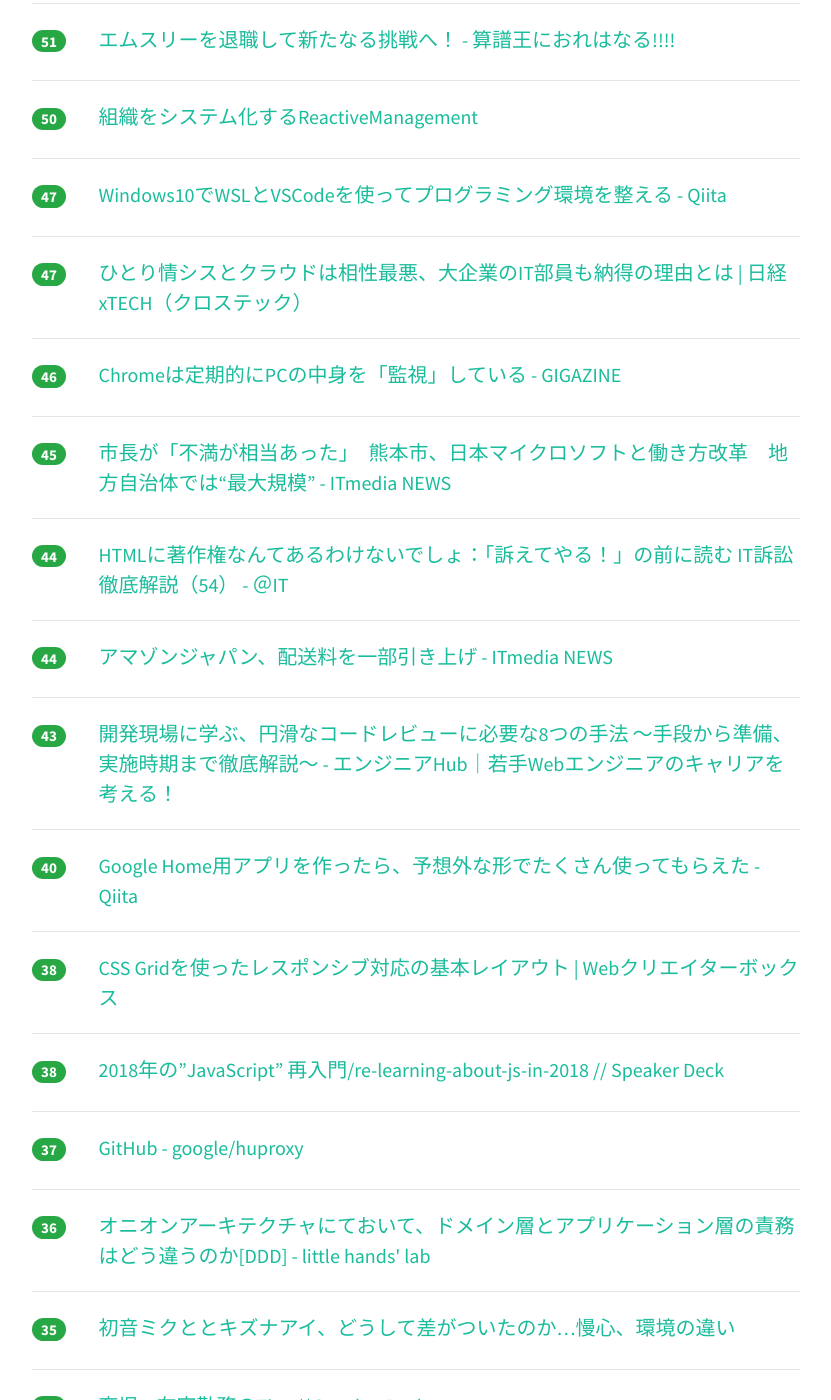
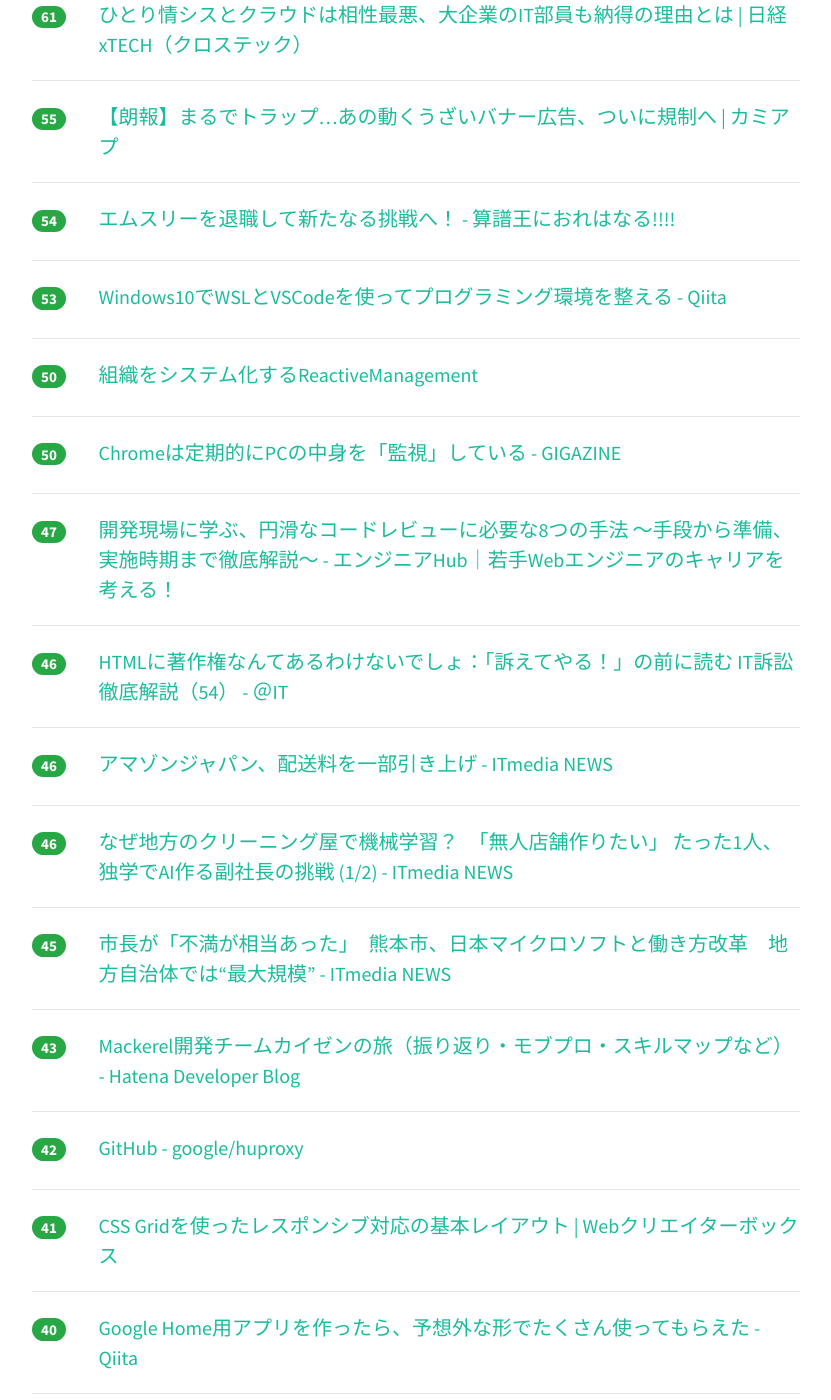
Before and after one commit to yatta47/hatena-matome-site, a Jekyll site: the page built from _posts/2018-04-04-hatena.md, in a window 1280 px wide and 1400 px high, scrolled down 1809 px. Shown: the whole window, without its empty margins (224-1055 px from the left). Built offline with Jekyll 4.4.1, drawn with Linux system fonts in a browser that asks for light colours; nearby versions of some CDN libraries; some of the changed text lies outside the part shown.

Commit message:
Updated 2018-04-04

```diff
--- a/_posts/2018-04-04-hatena.md
+++ b/_posts/2018-04-04-hatena.md
@@ -1,89 +1,104 @@
 ---
 layout: post
 title:  "2018-04-04 はてぶIT"
-date:   2018-04-04 21:02:18
+date:   2018-04-04 22:02:59
 tags: [it-hotentry]
 ---
-54 件のデータあり
+56 件のデータあり
 
 <hr><div class="row">
-<div class="col-1"><span class="badge badge-pill badge-success h2">480</span></div>
+<div class="col-1"><span class="badge badge-pill badge-success h2">548</span></div>
 <div class="col-11"><a href='http://kawango.hatenablog.com/entry/2018/04/04/143826' target='_blank'>情報公開で国が滅ぶ理由 - 続・はてなポイント３万を使い切るまで死なない日記</a></div>
 </div>
 <hr>
 <div class="row">
-<div class="col-1"><span class="badge badge-pill badge-success h2">337</span></div>
+<div class="col-1"><span class="badge badge-pill badge-success h2">361</span></div>
 <div class="col-11"><a href='http://www.mhlw.go.jp/stf/seisakunitsuite/bunya/koyou_roudou/roudouzenpan/roudouhou/index.html' target='_blank'>知って役立つ労働法～働くときに必要な基礎知識 ｜厚生労働省</a></div>
 </div>
 <hr>
 <div class="row">
-<div class="col-1"><span class="badge badge-pill badge-success h2">219</span></div>
+<div class="col-1"><span class="badge badge-pill badge-success h2">234</span></div>
 <div class="col-11"><a href='https://coliss.com/articles/build-websites/operation/work/how-to-work-display-contents.html' target='_blank'>[CSS]「display: contents;」がすごい便利！ラッパーを使った実装が大きく変わるこれからのテクニック | コリス</a></div>
 </div>
 <hr>
 <div class="row">
-<div class="col-1"><span class="badge badge-pill badge-success h2">218</span></div>
+<div class="col-1"><span class="badge badge-pill badge-success h2">231</span></div>
 <div class="col-11"><a href='https://anond.hatelabo.jp/20180404075752' target='_blank'>変な名前のツールって消えたね</a></div>
 </div>
 <hr>
 <div class="row">
-<div class="col-1"><span class="badge badge-pill badge-success h2">200</span></div>
+<div class="col-1"><span class="badge badge-pill badge-success h2">213</span></div>
 <div class="col-11"><a href='http://tech.nikkeibp.co.jp/atcl/nxt/column/18/00240/040300001/' target='_blank'>性同一性障害の私に居場所を与えてくれたWeb業界 | 日経 xTECH（クロステック）</a></div>
 </div>
 <hr>
 <div class="row">
-<div class="col-1"><span class="badge badge-pill badge-success h2">130</span></div>
+<div class="col-1"><span class="badge badge-pill badge-success h2">146</span></div>
 <div class="col-11"><a href='http://blog.kyash.co/entry/2018/04/04/130823' target='_blank'>Kyashが本名以外にユーザー名を登録できるようになるまでの話 - Kyash Blog</a></div>
 </div>
 <hr>
 <div class="row">
-<div class="col-1"><span class="badge badge-pill badge-success h2">117</span></div>
+<div class="col-1"><span class="badge badge-pill badge-success h2">120</span></div>
 <div class="col-11"><a href='http://dackdive.hateblo.jp/entry/oclif-getting-started' target='_blank'>Node.js製CLIフレームワークoclifを試す - dackdive's blog</a></div>
 </div>
 <hr>
 <div class="row">
-<div class="col-1"><span class="badge badge-pill badge-success h2">77</span></div>
+<div class="col-1"><span class="badge badge-pill badge-success h2">96</span></div>
+<div class="col-11"><a href='https://hakobe932.hatenablog.com/entry/2018/04/04/120000' target='_blank'>gRPCを学んでいる - はこべにっき ♨</a></div>
+</div>
+<hr>
+<div class="row">
+<div class="col-1"><span class="badge badge-pill badge-success h2">79</span></div>
 <div class="col-11"><a href='http://www.publickey1.jp/blog/18/it_1_it2_aws3.html' target='_blank'>高収入なIT資格はどれ？ 1位 公認ITガバナンス、2位 AWSソリューションアーキテクト、3位 プロジェクトマネジメントプロフェッショナル。米グローバルナレッジ調べ － Publickey</a></div>
 </div>
 <hr>
 <div class="row">
-<div class="col-1"><span class="badge badge-pill badge-success h2">71</span></div>
+<div class="col-1"><span class="badge badge-pill badge-success h2">73</span></div>
 <div class="col-11"><a href='http://techlife.cookpad.com/entry/2018/04/04/080000' target='_blank'>Ruby の lazy loading の仕組みを利用して未使用の gem を探す - クックパッド開発者ブログ</a></div>
 </div>
 <hr>
 <div class="row">
-<div class="col-1"><span class="badge badge-pill badge-success h2">69</span></div>
-<div class="col-11"><a href='https://hakobe932.hatenablog.com/entry/2018/04/04/120000' target='_blank'>gRPCを学んでいる - はこべにっき ♨</a></div>
+<div class="col-1"><span class="badge badge-pill badge-success h2">72</span></div>
+<div class="col-11"><a href='https://speakerdeck.com/pastak/re-learning-about-js-in-2018' target='_blank'>2018年の”JavaScript” 再入門/re-learning-about-js-in-2018 // Speaker Deck</a></div>
 </div>
 <hr>
 <div class="row">
-<div class="col-1"><span class="badge badge-pill badge-success h2">68</span></div>
+<div class="col-1"><span class="badge badge-pill badge-success h2">70</span></div>
 <div class="col-11"><a href='https://webtan.impress.co.jp/e/2018/04/04/28482' target='_blank'>あらゆる画面サイズに対応できるレスポンシブデザインの現在とは？ | Webデザイン、これからどうなるの？（全10回） | Web担当者Forum</a></div>
 </div>
 <hr>
 <div class="row">
-<div class="col-1"><span class="badge badge-pill badge-success h2">65</span></div>
+<div class="col-1"><span class="badge badge-pill badge-success h2">66</span></div>
 <div class="col-11"><a href='http://blog.shibayu36.org/entry/2018/04/03/193000' target='_blank'>PostgreSQLでauto_explainを使ってどのクエリが遅いか把握する - $shibayu36->blog;</a></div>
 </div>
 <hr>
 <div class="row">
-<div class="col-1"><span class="badge badge-pill badge-success h2">63</span></div>
+<div class="col-1"><span class="badge badge-pill badge-success h2">66</span></div>
 <div class="col-11"><a href='http://blog.hatenablog.com/entry/2018/04/04/120000' target='_blank'>ブログを最後まで読んでもらい、さらに回遊してもらうための5つのTIPS【小川卓のブログ分析入門 最終回】 - 週刊はてなブログ</a></div>
 </div>
 <hr>
 <div class="row">
-<div class="col-1"><span class="badge badge-pill badge-success h2">59</span></div>
+<div class="col-1"><span class="badge badge-pill badge-success h2">64</span></div>
 <div class="col-11"><a href='http://tech.nikkeibp.co.jp/atcl/nxt/column/18/00001/00261/' target='_blank'>52億円全額返還の理由、JSTがスパコン開発中止をPEZY関連会社に通知 | 日経 xTECH（クロステック）</a></div>
 </div>
 <hr>
 <div class="row">
-<div class="col-1"><span class="badge badge-pill badge-success h2">52</span></div>
+<div class="col-1"><span class="badge badge-pill badge-success h2">61</span></div>
+<div class="col-11"><a href='http://tech.nikkeibp.co.jp/atcl/nxt/column/18/00138/033000038/' target='_blank'>ひとり情シスとクラウドは相性最悪、大企業のIT部員も納得の理由とは | 日経 xTECH（クロステック）</a></div>
+</div>
+<hr>
+<div class="row">
+<div class="col-1"><span class="badge badge-pill badge-success h2">55</span></div>
 <div class="col-11"><a href='http://www.appps.jp/289706/' target='_blank'>【朗報】まるでトラップ…あの動くうざいバナー広告、ついに規制へ | カミアプ</a></div>
 </div>
 <hr>
 <div class="row">
-<div class="col-1"><span class="badge badge-pill badge-success h2">51</span></div>
+<div class="col-1"><span class="badge badge-pill badge-success h2">54</span></div>
 <div class="col-11"><a href='https://taro.hatenablog.jp/entry/2018/04/04/101909' target='_blank'>エムスリーを退職して新たなる挑戦へ！ - 算譜王におれはなる!!!!</a></div>
+</div>
+<hr>
+<div class="row">
+<div class="col-1"><span class="badge badge-pill badge-success h2">53</span></div>
+<div class="col-11"><a href='https://qiita.com/yokanyukari/items/37421f497b7ffaa75502' target='_blank'>Windows10でWSLとVSCodeを使ってプログラミング環境を整える - Qiita</a></div>
 </div>
 <hr>
 <div class="row">
@@ -92,18 +107,28 @@ tags: [it-hotentry]
 </div>
 <hr>
 <div class="row">
-<div class="col-1"><span class="badge badge-pill badge-success h2">47</span></div>
-<div class="col-11"><a href='https://qiita.com/yokanyukari/items/37421f497b7ffaa75502' target='_blank'>Windows10でWSLとVSCodeを使ってプログラミング環境を整える - Qiita</a></div>
+<div class="col-1"><span class="badge badge-pill badge-success h2">50</span></div>
+<div class="col-11"><a href='https://gigazine.net/news/20180404-chrome-scan-your-pc/' target='_blank'>Chromeは定期的にPCの中身を「監視」している - GIGAZINE</a></div>
 </div>
 <hr>
 <div class="row">
 <div class="col-1"><span class="badge badge-pill badge-success h2">47</span></div>
-<div class="col-11"><a href='http://tech.nikkeibp.co.jp/atcl/nxt/column/18/00138/033000038/' target='_blank'>ひとり情シスとクラウドは相性最悪、大企業のIT部員も納得の理由とは | 日経 xTECH（クロステック）</a></div>
+<div class="col-11"><a href='https://employment.en-japan.com/engineerhub/entry/2018/04/03/110000' target='_blank'>開発現場に学ぶ、円滑なコードレビューに必要な8つの手法 〜手段から準備、実施時期まで徹底解説〜 - エンジニアHub｜若手Webエンジニアのキャリアを考える！</a></div>
 </div>
 <hr>
 <div class="row">
 <div class="col-1"><span class="badge badge-pill badge-success h2">46</span></div>
-<div class="col-11"><a href='https://gigazine.net/news/20180404-chrome-scan-your-pc/' target='_blank'>Chromeは定期的にPCの中身を「監視」している - GIGAZINE</a></div>
+<div class="col-11"><a href='http://www.atmarkit.co.jp/ait/articles/1804/04/news009.html' target='_blank'>HTMLに著作権なんてあるわけないでしょ：「訴えてやる！」の前に読む IT訴訟 徹底解説（54） - ＠IT</a></div>
+</div>
+<hr>
+<div class="row">
+<div class="col-1"><span class="badge badge-pill badge-success h2">46</span></div>
+<div class="col-11"><a href='http://www.itmedia.co.jp/news/articles/1804/04/news071.html' target='_blank'>アマゾンジャパン、配送料を一部引き上げ - ITmedia NEWS</a></div>
+</div>
+<hr>
+<div class="row">
+<div class="col-1"><span class="badge badge-pill badge-success h2">46</span></div>
+<div class="col-11"><a href='http://www.itmedia.co.jp/news/articles/1804/04/news118.html' target='_blank'>なぜ地方のクリーニング屋で機械学習？　「無人店舗作りたい」 たった1人、独学でAI作る副社長の挑戦 (1/2) - ITmedia NEWS</a></div>
 </div>
 <hr>
 <div class="row">
@@ -112,18 +137,18 @@ tags: [it-hotentry]
 </div>
 <hr>
 <div class="row">
-<div class="col-1"><span class="badge badge-pill badge-success h2">44</span></div>
-<div class="col-11"><a href='http://www.atmarkit.co.jp/ait/articles/1804/04/news009.html' target='_blank'>HTMLに著作権なんてあるわけないでしょ：「訴えてやる！」の前に読む IT訴訟 徹底解説（54） - ＠IT</a></div>
+<div class="col-1"><span class="badge badge-pill badge-success h2">43</span></div>
+<div class="col-11"><a href='http://developer.hatenastaff.com/entry/2018/04/04/111410' target='_blank'>Mackerel開発チームカイゼンの旅（振り返り・モブプロ・スキルマップなど） - Hatena Developer Blog</a></div>
 </div>
 <hr>
 <div class="row">
-<div class="col-1"><span class="badge badge-pill badge-success h2">44</span></div>
-<div class="col-11"><a href='http://www.itmedia.co.jp/news/articles/1804/04/news071.html' target='_blank'>アマゾンジャパン、配送料を一部引き上げ - ITmedia NEWS</a></div>
+<div class="col-1"><span class="badge badge-pill badge-success h2">42</span></div>
+<div class="col-11"><a href='https://github.com/google/huproxy' target='_blank'>GitHub - google/huproxy</a></div>
 </div>
 <hr>
 <div class="row">
-<div class="col-1"><span class="badge badge-pill badge-success h2">43</span></div>
-<div class="col-11"><a href='https://employment.en-japan.com/engineerhub/entry/2018/04/03/110000' target='_blank'>開発現場に学ぶ、円滑なコードレビューに必要な8つの手法 〜手段から準備、実施時期まで徹底解説〜 - エンジニアHub｜若手Webエンジニアのキャリアを考える！</a></div>
+<div class="col-1"><span class="badge badge-pill badge-success h2">41</span></div>
+<div class="col-11"><a href='https://www.webcreatorbox.com/tech/css-grid-basic-layout' target='_blank'>CSS Gridを使ったレスポンシブ対応の基本レイアウト | Webクリエイターボックス</a></div>
 </div>
 <hr>
 <div class="row">
@@ -132,47 +157,37 @@ tags: [it-hotentry]
 </div>
 <hr>
 <div class="row">
-<div class="col-1"><span class="badge badge-pill badge-success h2">38</span></div>
-<div class="col-11"><a href='https://www.webcreatorbox.com/tech/css-grid-basic-layout' target='_blank'>CSS Gridを使ったレスポンシブ対応の基本レイアウト | Webクリエイターボックス</a></div>
-</div>
-<hr>
-<div class="row">
-<div class="col-1"><span class="badge badge-pill badge-success h2">38</span></div>
-<div class="col-11"><a href='https://speakerdeck.com/pastak/re-learning-about-js-in-2018' target='_blank'>2018年の”JavaScript” 再入門/re-learning-about-js-in-2018 // Speaker Deck</a></div>
+<div class="col-1"><span class="badge badge-pill badge-success h2">40</span></div>
+<div class="col-11"><a href='http://little-hands.hatenablog.com/entry/2018/04/04/layer-obligation' target='_blank'>オニオンアーキテクチャにておいて、ドメイン層とアプリケーション層の責務はどう違うのか[DDD] - little hands' lab</a></div>
 </div>
 <hr>
 <div class="row">
 <div class="col-1"><span class="badge badge-pill badge-success h2">37</span></div>
-<div class="col-11"><a href='https://github.com/google/huproxy' target='_blank'>GitHub - google/huproxy</a></div>
+<div class="col-11"><a href='https://anond.hatelabo.jp/20180306190957' target='_blank'>初音ミクととキズナアイ、どうして差がついたのか…慢心、環境の違い</a></div>
 </div>
 <hr>
 <div class="row">
 <div class="col-1"><span class="badge badge-pill badge-success h2">36</span></div>
-<div class="col-11"><a href='http://little-hands.hatenablog.com/entry/2018/04/04/layer-obligation' target='_blank'>オニオンアーキテクチャにておいて、ドメイン層とアプリケーション層の責務はどう違うのか[DDD] - little hands' lab</a></div>
+<div class="col-11"><a href='https://jp.techcrunch.com/2018/04/04/2018-04-02-atlassians-two-year-cloud-journey/' target='_blank'>Atlassianの2年にわたるクラウドへの旅 ―― AWSへの大幅な移行 | TechCrunch Japan</a></div>
 </div>
 <hr>
 <div class="row">
-<div class="col-1"><span class="badge badge-pill badge-success h2">35</span></div>
-<div class="col-11"><a href='https://anond.hatelabo.jp/20180306190957' target='_blank'>初音ミクととキズナアイ、どうして差がついたのか…慢心、環境の違い</a></div>
-</div>
-<hr>
-<div class="row">
-<div class="col-1"><span class="badge badge-pill badge-success h2">35</span></div>
+<div class="col-1"><span class="badge badge-pill badge-success h2">36</span></div>
 <div class="col-11"><a href='https://speakerdeck.com/tebasakyu/yu-er-x-zai-zhai-qin-wu-falsetips' target='_blank'>育児 × 在宅勤務のTips // Speaker Deck</a></div>
 </div>
 <hr>
 <div class="row">
-<div class="col-1"><span class="badge badge-pill badge-success h2">34</span></div>
-<div class="col-11"><a href='http://developer.hatenastaff.com/entry/2018/04/04/111410' target='_blank'>Mackerel開発チームカイゼンの旅（振り返り・モブプロ・スキルマップなど） - Hatena Developer Blog</a></div>
+<div class="col-1"><span class="badge badge-pill badge-success h2">36</span></div>
+<div class="col-11"><a href='http://tamakino.hatenablog.com/entry/2018/04/04/080000' target='_blank'>手数料ゼロでも利益が出るアリペイの秘密 - 中華IT最新事情</a></div>
+</div>
+<hr>
+<div class="row">
+<div class="col-1"><span class="badge badge-pill badge-success h2">36</span></div>
+<div class="col-11"><a href='https://engineers.weddingpark.co.jp/?p=1333' target='_blank'>やってみよう！AWSでWEBサーバー環境構築（Lambda|API Gateway|シリーズ第4回）</a></div>
 </div>
 <hr>
 <div class="row">
 <div class="col-1"><span class="badge badge-pill badge-success h2">33</span></div>
-<div class="col-11"><a href='https://jp.techcrunch.com/2018/04/04/2018-04-02-atlassians-two-year-cloud-journey/' target='_blank'>Atlassianの2年にわたるクラウドへの旅 ―― AWSへの大幅な移行 | TechCrunch Japan</a></div>
-</div>
-<hr>
-<div class="row">
-<div class="col-1"><span class="badge badge-pill badge-success h2">31</span></div>
 <div class="col-11"><a href='https://pc.watch.impress.co.jp/docs/news/1115199.html' target='_blank'>Intelが新たに打ち出す「Core i+」ブランドとは? - PC Watch</a></div>
 </div>
 <hr>
@@ -188,22 +203,22 @@ tags: [it-hotentry]
 <hr>
 <div class="row">
 <div class="col-1"><span class="badge badge-pill badge-success h2">30</span></div>
-<div class="col-11"><a href='https://engineers.weddingpark.co.jp/?p=1333' target='_blank'>やってみよう！AWSでWEBサーバー環境構築（Lambda|API Gateway|シリーズ第4回）</a></div>
+<div class="col-11"><a href='https://dev.classmethod.jp/cloud/aws/amazon-elasticsearch-service-kibana-user-authentication/' target='_blank'>Amazon Elasticsearch Service の Kibana にログイン機能を追加できるようになりました ｜ Developers.IO</a></div>
+</div>
+<hr>
+<div class="row">
+<div class="col-1"><span class="badge badge-pill badge-success h2">30</span></div>
+<div class="col-11"><a href='https://lineblog.me/yamamotoichiro/archives/13179907.html' target='_blank'>やまもといちろう 公式ブログ - 川上量生さんらしき人のブログで「情報公開で国が滅ぶ」と論じられている件で - Powered by LINE</a></div>
 </div>
 <hr>
 <div class="row">
 <div class="col-1"><span class="badge badge-pill badge-success h2">29</span></div>
-<div class="col-11"><a href='https://dev.classmethod.jp/cloud/aws/amazon-elasticsearch-service-kibana-user-authentication/' target='_blank'>Amazon Elasticsearch Service の Kibana にログイン機能を追加できるようになりました ｜ Developers.IO</a></div>
+<div class="col-11"><a href='https://service.plan-b.co.jp/blog/creative/10428/' target='_blank'>WEBサイト制作で見かけるライセンス周りのお話（デザイナー・エンジ ニア編） | Pinto!</a></div>
 </div>
 <hr>
 <div class="row">
 <div class="col-1"><span class="badge badge-pill badge-success h2">29</span></div>
-<div class="col-11"><a href='http://tamakino.hatenablog.com/entry/2018/04/04/080000' target='_blank'>手数料ゼロでも利益が出るアリペイの秘密 - 中華IT最新事情</a></div>
-</div>
-<hr>
-<div class="row">
-<div class="col-1"><span class="badge badge-pill badge-success h2">28</span></div>
-<div class="col-11"><a href='https://service.plan-b.co.jp/blog/creative/10428/' target='_blank'>WEBサイト制作で見かけるライセンス周りのお話（デザイナー・エンジ ニア編） | Pinto!</a></div>
+<div class="col-11"><a href='https://paiza.hatenablog.com/entry/2018/04/04/%E3%83%95%E3%83%AD%E3%83%B3%E3%83%88%E3%82%A8%E3%83%B3%E3%83%89%E3%82%92%E3%81%84%E3%81%A4%E3%81%8B%E5%AD%A6%E3%81%B0%E3%81%AA%E3%81%8D%E3%82%83%E3%81%A8%E6%80%9D%E3%81%A3%E3%81%A6%E3%82%8B%E3%82%A8' target='_blank'>フロントエンドをいつか学ばなきゃと思ってるエンジニア向け・一番効率的な勉強法 - paiza開発日誌</a></div>
 </div>
 <hr>
 <div class="row">
@@ -217,8 +232,8 @@ tags: [it-hotentry]
 </div>
 <hr>
 <div class="row">
-<div class="col-1"><span class="badge badge-pill badge-success h2">23</span></div>
-<div class="col-11"><a href='http://www.itmedia.co.jp/news/articles/1804/04/news118.html' target='_blank'>なぜ地方のクリーニング屋で機械学習？　「無人店舗作りたい」 たった1人、独学でAI作る副社長の挑戦 (1/2) - ITmedia NEWS</a></div>
+<div class="col-1"><span class="badge badge-pill badge-success h2">25</span></div>
+<div class="col-11"><a href='https://theconcourse.deadspin.com/how-americas-largest-local-tv-owner-turned-its-news-anc-1824233490' target='_blank'>How America's Largest Local TV Owner Turned Its News Anchors Into Soldiers In Trump's War On The Media</a></div>
 </div>
 <hr>
 <div class="row">
@@ -232,27 +247,17 @@ tags: [it-hotentry]
 </div>
 <hr>
 <div class="row">
-<div class="col-1"><span class="badge badge-pill badge-success h2">22</span></div>
-<div class="col-11"><a href='https://lineblog.me/yamamotoichiro/archives/13179907.html' target='_blank'>やまもといちろう 公式ブログ - 川上量生さんらしき人のブログで「情報公開で国が滅ぶ」と論じられている件で - Powered by LINE</a></div>
-</div>
-<hr>
-<div class="row">
 <div class="col-1"><span class="badge badge-pill badge-success h2">21</span></div>
 <div class="col-11"><a href='https://japan.cnet.com/article/35117071/' target='_blank'>低価格のVRヘッドセット「Oculus Go」を体験--新たなユーザーの獲得なるか - CNET Japan</a></div>
 </div>
 <hr>
 <div class="row">
-<div class="col-1"><span class="badge badge-pill badge-success h2">21</span></div>
-<div class="col-11"><a href='https://theconcourse.deadspin.com/how-americas-largest-local-tv-owner-turned-its-news-anc-1824233490' target='_blank'>How America's Largest Local TV Owner Turned Its News Anchors Into Soldiers In Trump's War On The Media</a></div>
-</div>
-<hr>
-<div class="row">
-<div class="col-1"><span class="badge badge-pill badge-success h2">19</span></div>
+<div class="col-1"><span class="badge badge-pill badge-success h2">20</span></div>
 <div class="col-11"><a href='https://www.bloomberg.co.jp/news/articles/2018-04-03/P6L89H6JTSE801' target='_blank'>日本のＩＴ人材も海外並みの高給に？年収１億円も登場－米中など先行 - Bloomberg</a></div>
 </div>
 <hr>
 <div class="row">
-<div class="col-1"><span class="badge badge-pill badge-success h2">17</span></div>
+<div class="col-1"><span class="badge badge-pill badge-success h2">20</span></div>
 <div class="col-11"><a href='http://b.hatena.ne.jp/entry/kawango.hatenablog.com/entry/2018/04/04/143826' target='_blank'>はてなブックマーク - 情報公開で国が滅ぶ理由 - 続・はてなポイント３万を使い切るまで死なない日記</a></div>
 </div>
 <hr>
@@ -272,6 +277,11 @@ tags: [it-hotentry]
 </div>
 <hr>
 <div class="row">
+<div class="col-1"><span class="badge badge-pill badge-success h2">13</span></div>
+<div class="col-11"><a href='https://www3.nhk.or.jp/news/html/20180404/k10011389951000.html' target='_blank'>東芝新会長 “半導体事業に代わる柱” 事業選定チーム発足へ | NHKニュース</a></div>
+</div>
+<hr>
+<div class="row">
 <div class="col-1"><span class="badge badge-pill badge-success h2">12</span></div>
 <div class="col-11"><a href='http://b.hatena.ne.jp/entry/twitter.com/nkawa2525/status/973180112899268609' target='_blank'>はてなブックマーク - kawango2525さんのツイート: "みんなあまり分かっていないけど、日本は情報公開制度を早くやめないと、国が滅ぶ。プロより知識のないくせに揚げ足とりすることしか考</a></div>
 </div>
```
